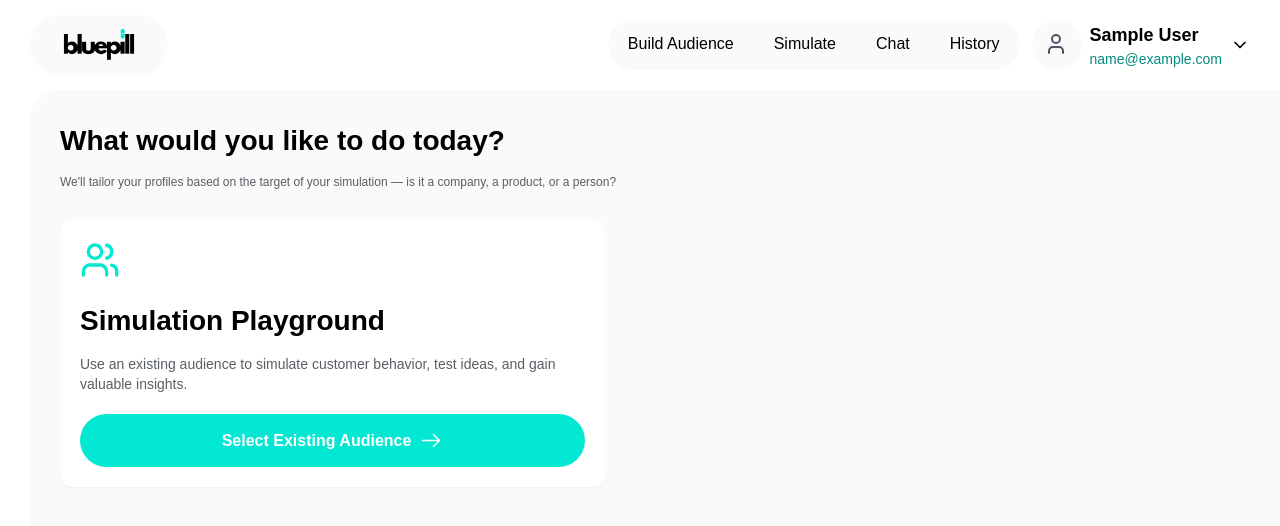
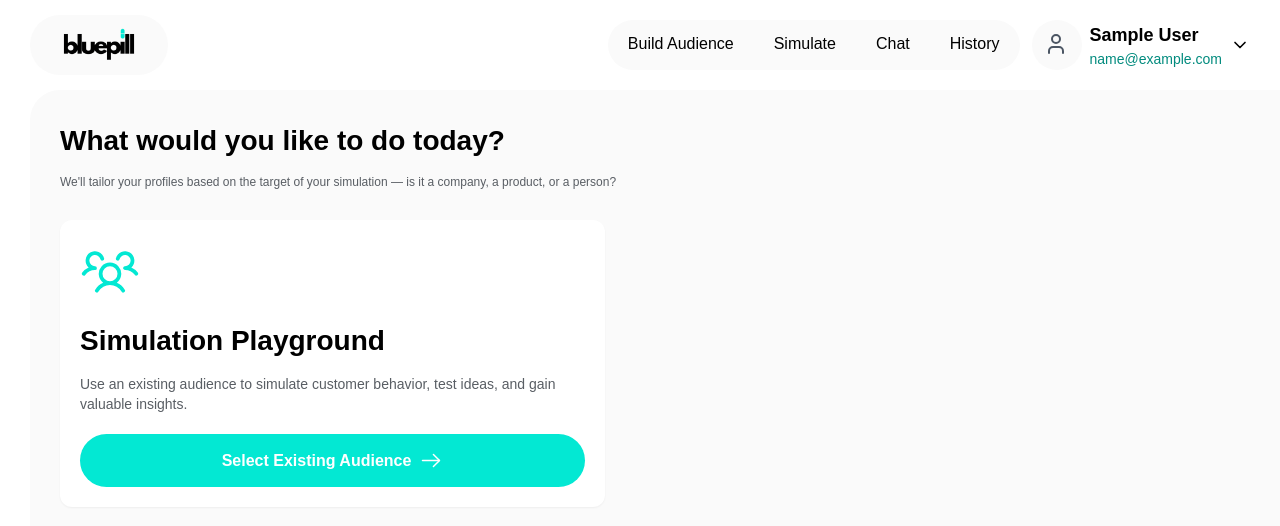
Before and after one commit to erraghavchhabra/bluepill-new, a React (Vite) app: page / in a window 1280 px wide. Shown: the top 526 px of the page. Built offline with nearby package versions, Linux system fonts and the light colour scheme; sample sign-in values are in the browser's storage; a web font is replaced by a local one.

Commit message:
update code 123

```diff
--- a/src/components/OptionCard.tsx
+++ b/src/components/OptionCard.tsx
@@ -9,7 +9,7 @@ interface OptionCardProps {
   title: string;
   description: string;
   buttonText: string;
-  onClick: () => void;
+  onClick?: () => void;
   selected?: boolean;
 }
 
@@ -38,7 +38,7 @@ const OptionCard: React.FC<OptionCardProps> = ({
         icon={<RightWhiteArrow />}
         className="w-full"
       >
-        Select Existing Audience
+        {buttonText}
       </PrimaryButton>
     </Card>
   );
--- a/src/features/landing/LandingScreen.tsx
+++ b/src/features/landing/LandingScreen.tsx
@@ -2,6 +2,7 @@ import React from "react";
 import { Building, Package, Users } from "lucide-react";
 import OptionCard from "../../components/OptionCard";
 import StepContainer from "../../components/StepContainer";
+import { PiUsersThree } from "react-icons/pi";
 
 interface LandingScreenProps {
   onBuildAudience?: () => void;
@@ -34,7 +35,7 @@ const LandingScreen: React.FC<LandingScreenProps> = ({
         /> */}
 
         <OptionCard
-          icon={<Users className="w-10 h-10" />}
+          icon={<PiUsersThree size={60} />}
           title="Simulation Playground"
           description="Use an existing audience to simulate customer behavior, test ideas, and gain valuable insights."
           buttonText="Select Existing Audience"
```
